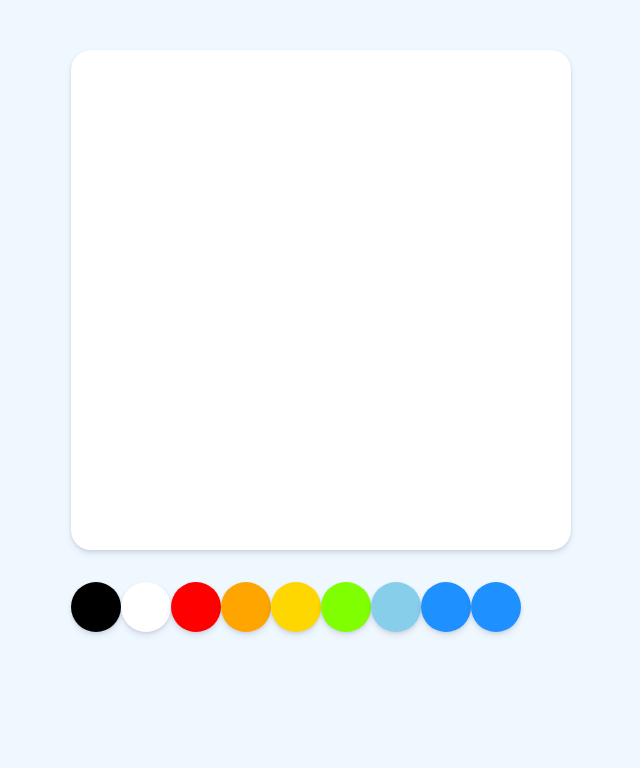
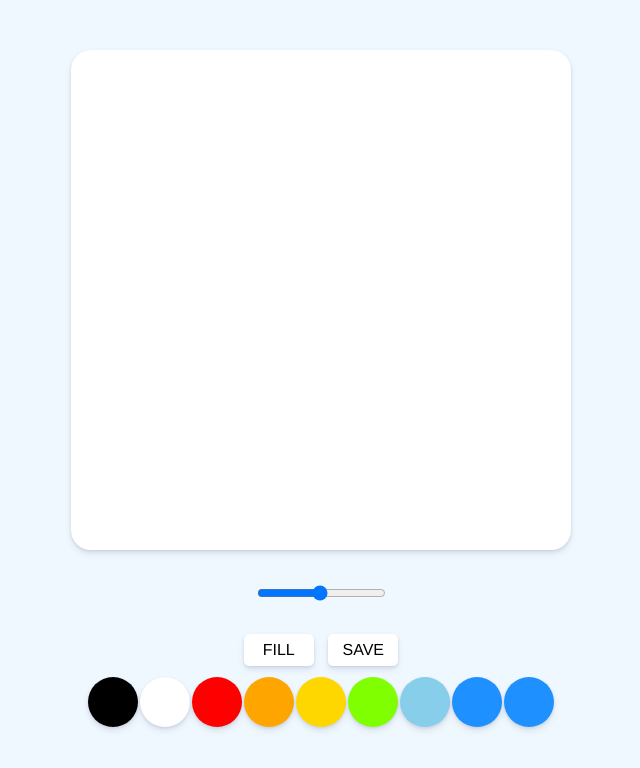
Before and after one commit to goo-gy/googy-canvas, a plain HTML site: page index.html in a window 1280 px wide. Shown: the whole page, without its empty margins (319-959 px from the left). Drawn offline with Linux system fonts and the light colour scheme.

Commit message:
design : control components
- save & fill button
- range input

```diff
--- a/index.html
+++ b/index.html
@@ -12,6 +12,20 @@
     <div class="main">
       <canvas id="jsCanvas" class="canvas"></canvas>
       <div class="control" id="jsColors">
+        <div class="control_range">
+          <input
+            type="range"
+            id="jsRange"
+            min="0.1"
+            max="5.0"
+            value="2.5"
+            step="0.1"
+          />
+        </div>
+        <div class="control_btns">
+          <button id="jsMode">Fill</button>
+          <button id="jsSavee">Save</button>
+        </div>
         <div class="control_colors">
           <div class="control_color" style="background-color: black"></div>
           <div class="control_color" style="background-color: white"></div>
--- a/style.css
+++ b/style.css
@@ -2,13 +2,14 @@
 
 body {
     background-color: aliceblue;
-    font-family: Georgia, 'Times New Roman', Times, serif;
+    font-family:'Franklin Gothic Medium', 'Arial Narrow', Arial, sans-serif;
     display: flex;
     flex-direction: column;
     align-items: center;
 }
 .main {
     margin-top: 50px;
+    padding-bottom: 50px;
 }
 
 .canvas {
@@ -21,6 +22,28 @@ body {
 
 .control {
     margin-top: 30px;
+    display: flex;
+    flex-direction: column;
+    align-items: center;
+}
+
+.control_btns button {
+    all: unset;
+    cursor: pointer;
+    background-color: white;
+    margin: 10px 5px;
+    padding: 8px 0px;
+    width: 70px;
+    text-align: center;
+    /* border: 2px solid rgba(0, 0, 0, 0.2); */
+    text-transform: uppercase;
+    font-weight: 500;
+    border-radius: 5px;
+    box-shadow: 0 4px 6px rgba(50, 50, 93, 0.11), 0 1px 3px rgba(50, 50, 90, 0.11)
+}
+
+.control_btns button:active {
+    transform: scale(0.98);
 }
 
 .control .control_colors {
@@ -31,6 +54,11 @@ body {
     width: 50px;
     height: 50px;
     border-radius: 50%;
+    margin: 1px;
     cursor: pointer;
     box-shadow: 0 4px 6px rgba(50, 50, 93, 0.11), 0 1px 3px rgba(50, 50, 90, 0.11)
 }
+
+.control .control_range {
+    margin-bottom: 20px;
+}
```
